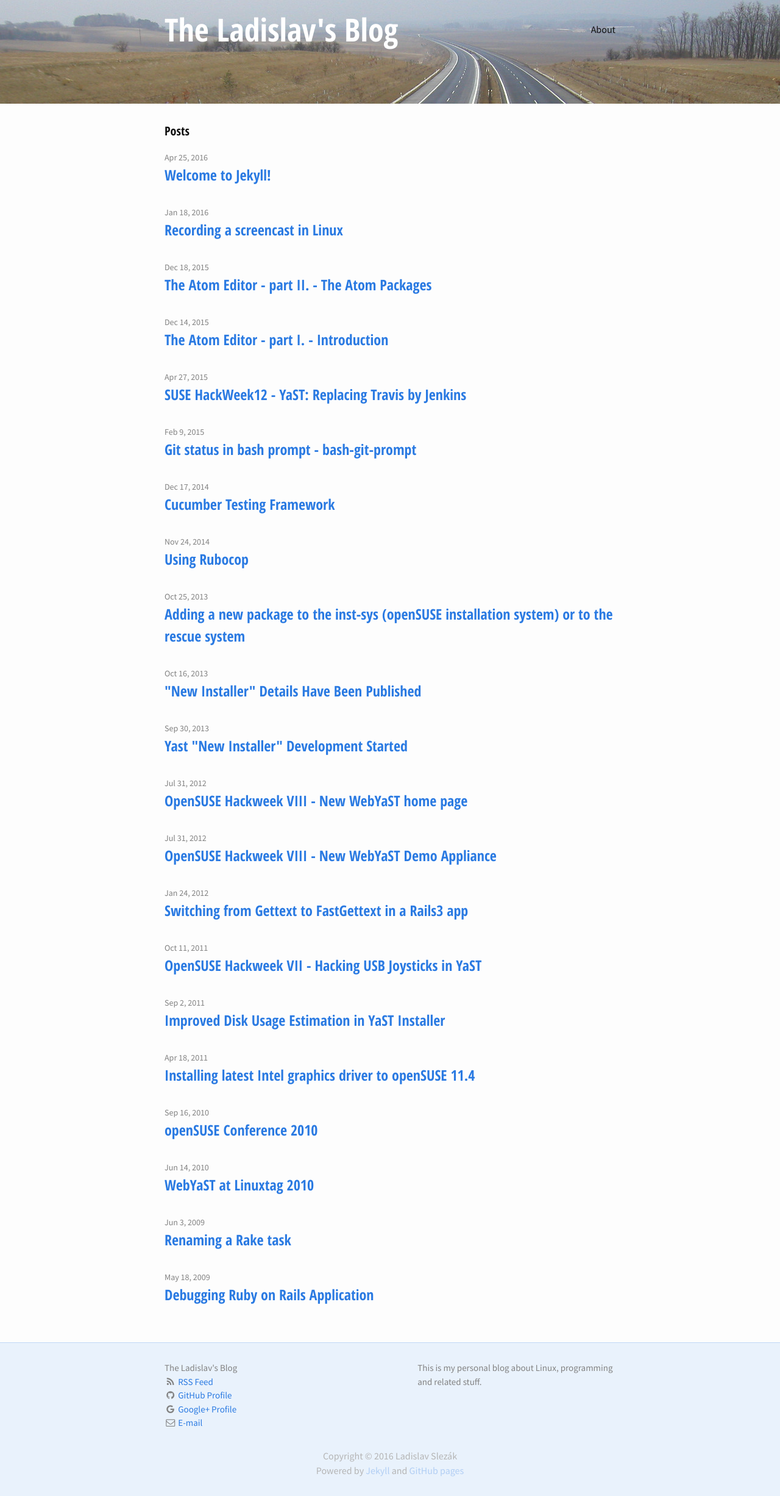
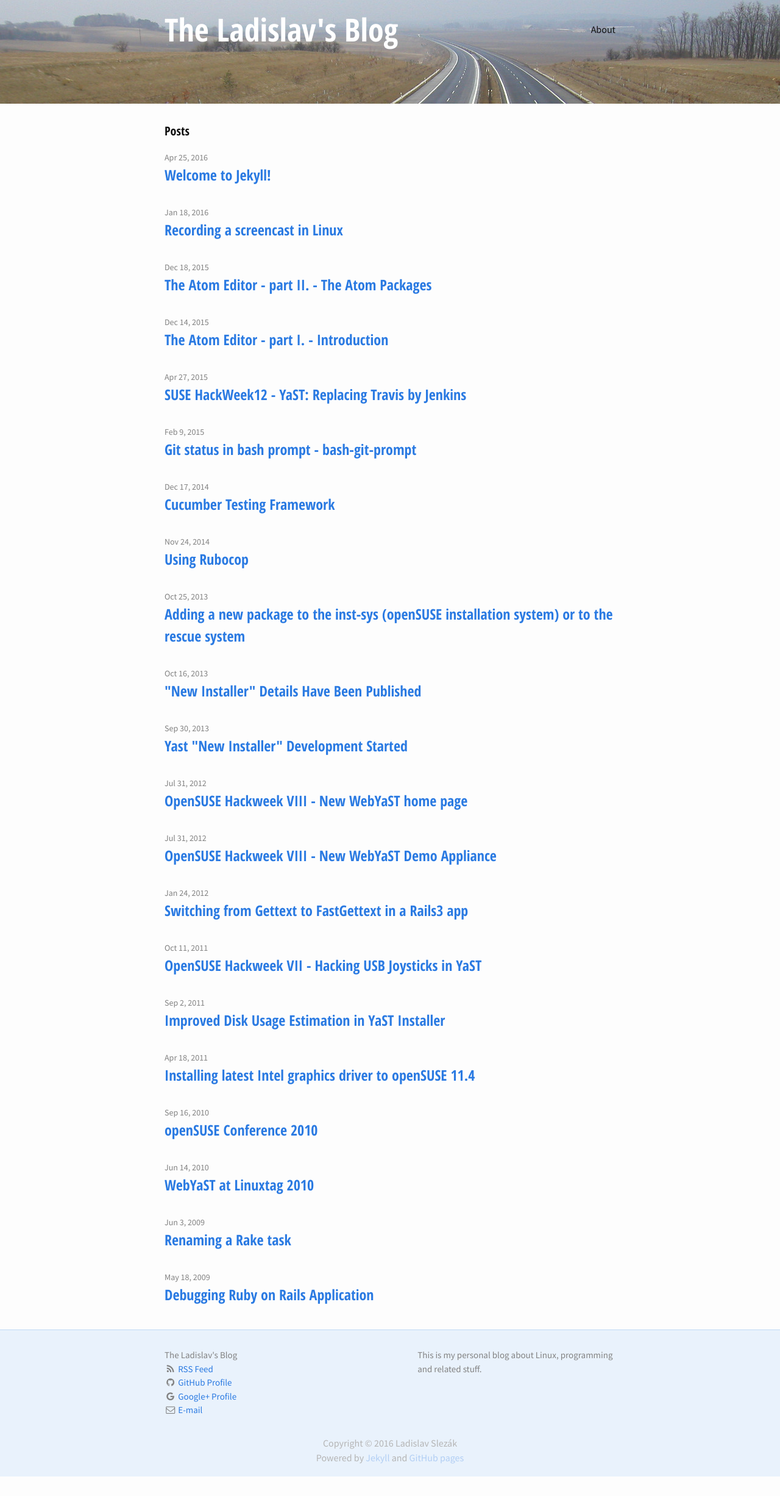
Before and after one commit to lslezak/blog, a Jekyll site: the page built from index.html, in a window 1280 px wide. Shown: the whole page at 61% size. Built offline with Jekyll 4.4.1, drawn with Linux system fonts in a browser that asks for light colours; nearby versions of some CDN libraries; after the commit the page ends 2421 px from its top, so only the background shows below that.

Commit message:
sticky footer

```diff
--- a/_sass/_base.scss
+++ b/_sass/_base.scss
@@ -13,6 +13,12 @@
 /**
  * Basic styling
  */
+
+html {
+    position: relative;
+    min-height: 100%;
+}
+
 body {
     font: $base-font-weight #{$base-font-size}/#{$base-line-height} $base-font-family;
     color: $text-color;
@@ -23,6 +29,7 @@
     -o-font-feature-settings: "kern" 1;
     font-feature-settings: "kern" 1;
     font-kerning: normal;
+    margin: 0 0 $footer-height + 40px;
 }
 
 
--- a/_sass/_layout.scss
+++ b/_sass/_layout.scss
@@ -87,6 +87,14 @@
 /**
  * Site footer
  */
+
+footer {
+  position: absolute;
+  left: 0;
+  bottom: 0;
+  height: $footer-height;
+  width: 100%;
+}
 
 .site-footer {
   border-top: 1px solid #C0D9F6;
--- a/css/main.scss
+++ b/css/main.scss
@@ -46,6 +46,8 @@
 // https://business.pinterest.com/en/brand-guidelines
 $pinterest-button-color: #bd081c;
 
+$footer-height:     180px;
+
 // Use media queries like this:
 // @include media-query($on-palm) {
 //     .wrapper {
```
